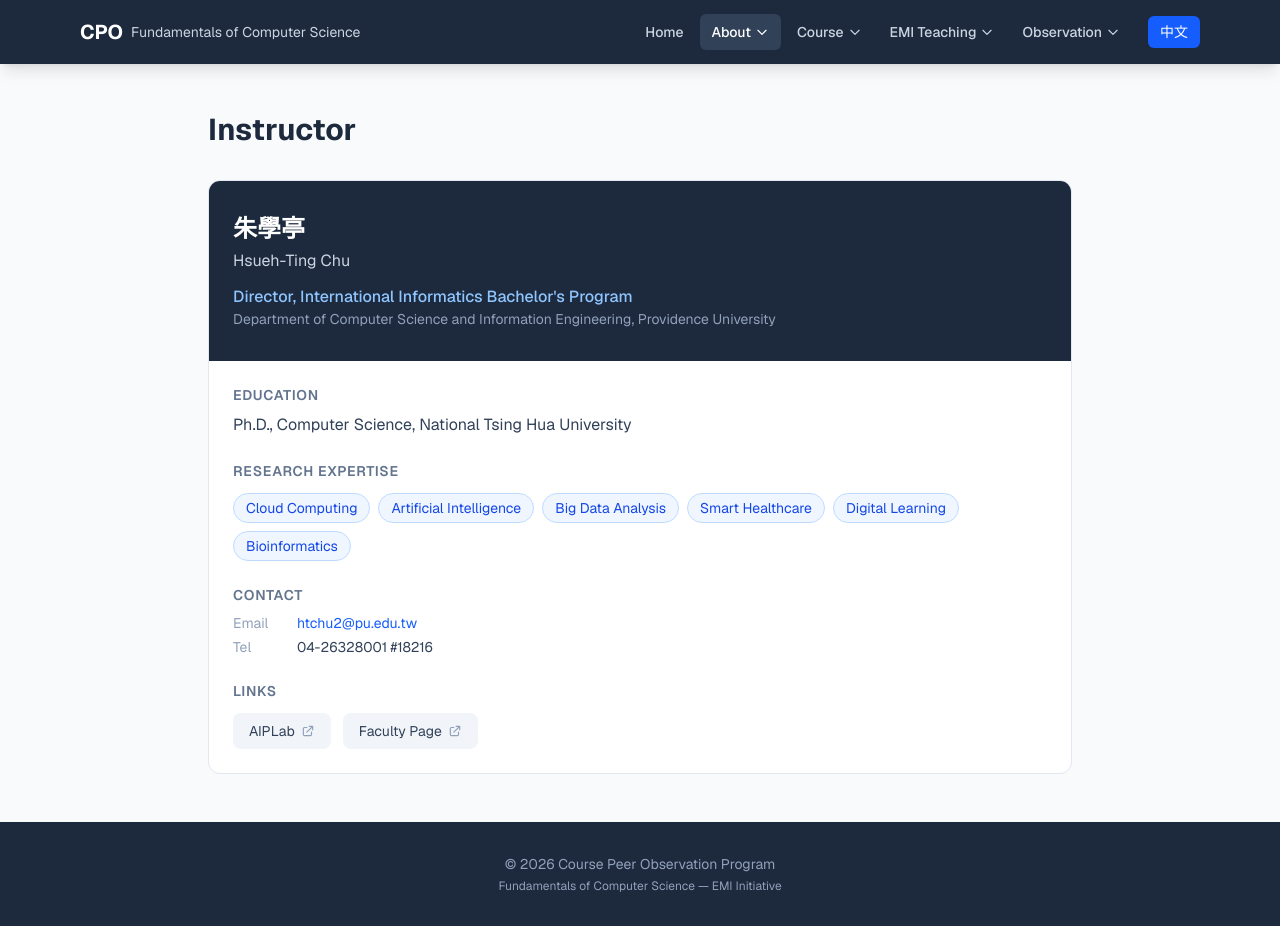
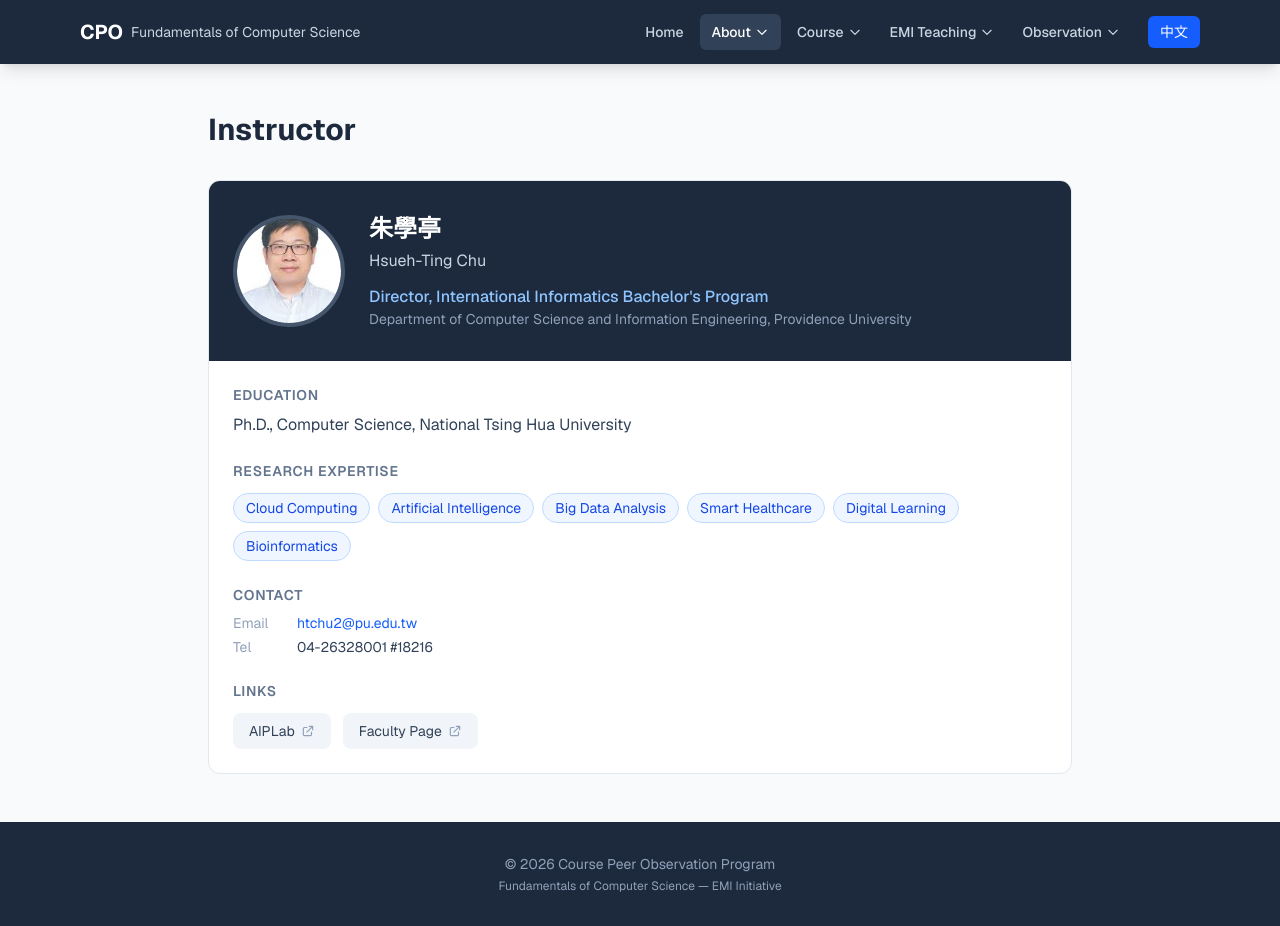
Before and after one commit to htchu/cpo1, a Next.js app: page /en/instructor in a window 1280 px wide. Built offline with nearby package versions, Linux system fonts and the light colour scheme.

Commit message:
Add instructor portrait to instructor page
Co-Authored-By: Claude Opus 4.6 <noreply@anthropic.com>

```diff
--- a/src/app/[lang]/instructor/page.tsx
+++ b/src/app/[lang]/instructor/page.tsx
@@ -15,13 +15,20 @@ export default async function InstructorPage({
 
       <div className="bg-white border border-slate-200 rounded-xl overflow-hidden">
         {/* Name & affiliation */}
-        <div className="bg-slate-800 text-white px-6 py-8">
+        <div className="bg-slate-800 text-white px-6 py-8 flex flex-col sm:flex-row items-center gap-6">
+          <img
+            src="/img/htchu.jpg"
+            alt={d.name_zh}
+            className="w-28 h-28 rounded-full object-cover border-4 border-slate-600 shrink-0"
+          />
+          <div className="text-center sm:text-left">
             <h2 className="text-2xl font-bold">{d.name_zh}</h2>
             <p className="text-slate-300 mt-1">{d.name_en}</p>
             <p className="text-blue-300 mt-3 font-medium">{d.position}</p>
             <p className="text-slate-400 text-sm">
               {d.department}, {d.university}
             </p>
+          </div>
         </div>
 
         <div className="p-6 space-y-6">
```
Lines whose indentation alone changed are shown as unchanged.
